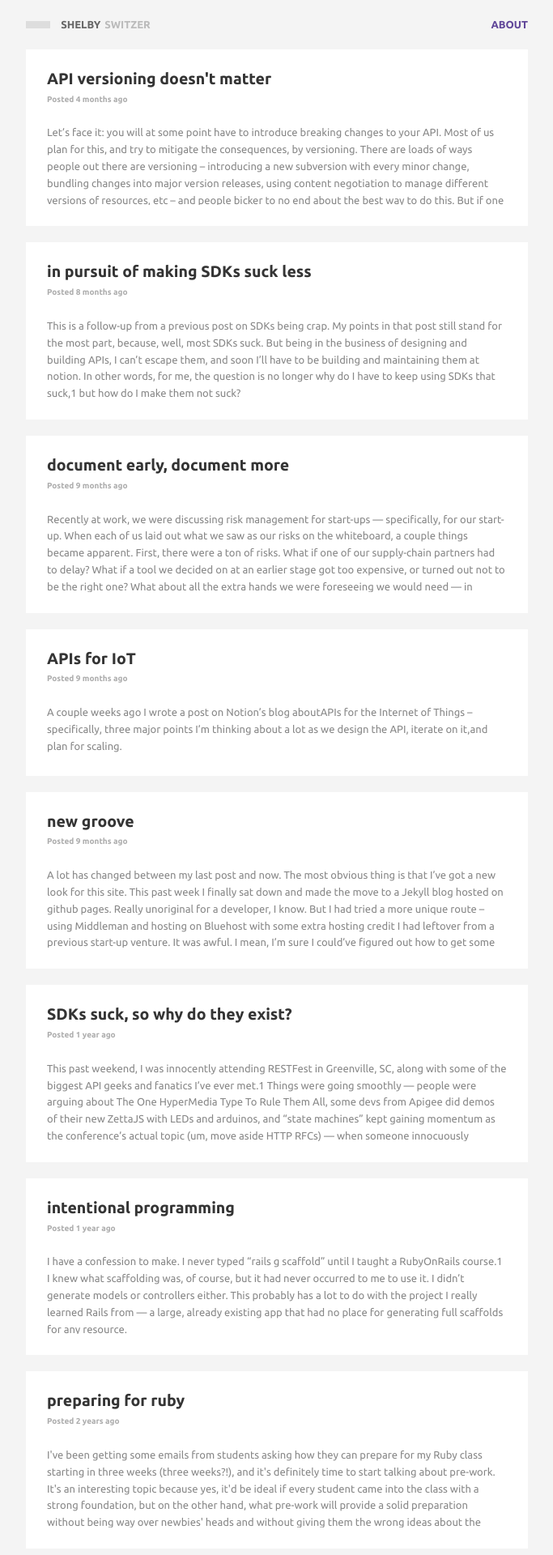
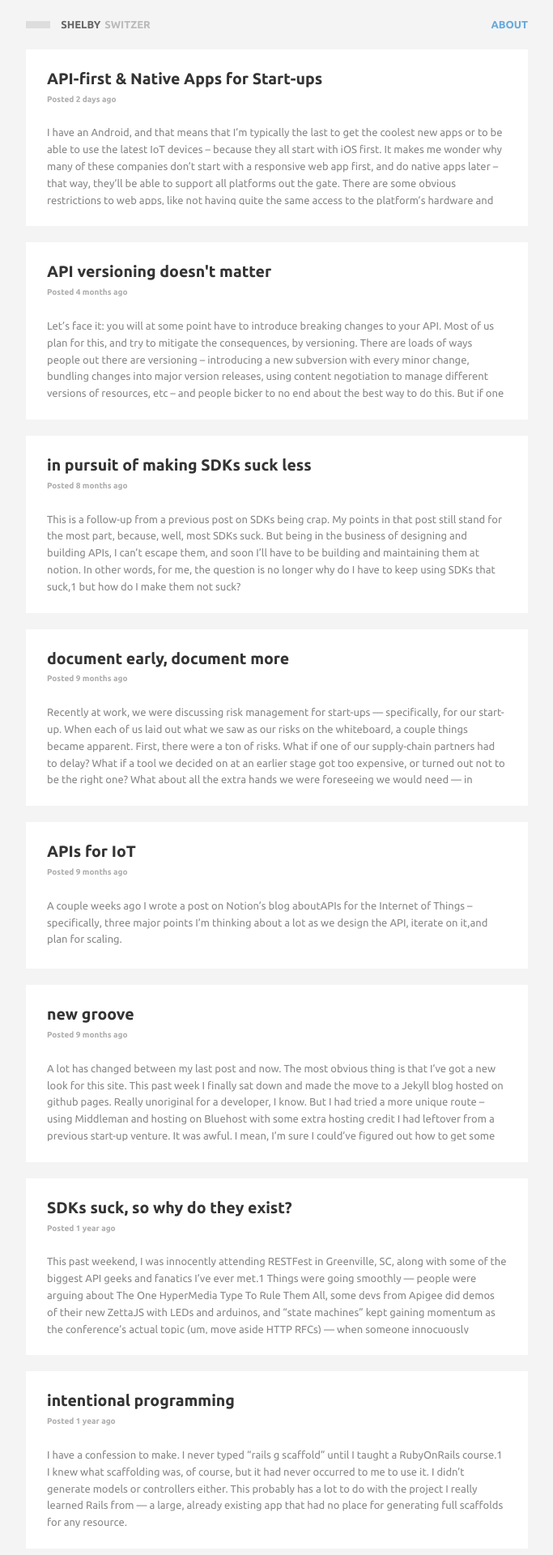
Before and after one commit to switzersc/switzersc.github.io, a Jekyll site: the page built from index.html, in a window 1280 px wide. Shown: the top 1920 px of the page at 81% size, without its empty margins (298-981 px from the left). Built offline with Jekyll 4.4.1, drawn with Linux system fonts in a browser that asks for light colours; Markdown is read by kramdown in place of the engine named in the settings; the list of posts is cut into pages by our own code; comment, search, counter and statistics services are not loaded.

Commit message:
add post

```diff
--- a/_assets/style.scss
+++ b/_assets/style.scss
@@ -136,7 +136,9 @@ article {
   position: relative;
   hr { border-color: #efefef; }
   p {
-    margin: 0.6em 0;
+    line-height: 1.8;
+    margin-bottom: 20px;
+    font-size: 16px;
   }
   header {
     margin-bottom: 30px;
--- /dev/null
+++ b/_posts/2015-11-05-api-first-and-native-apps.md
@@ -0,0 +1,34 @@
+---
+layout: post
+title: API-first & Native Apps for Start-ups
+date: 2015-11-05 20:00 MST
+---
+
+I have an Android, and that means that I'm typically the last to get the coolest new apps or to be able to use the latest IoT devices -- because they all start with iOS first. It makes me wonder why many of these companies don't start with a responsive web app first, and do native apps later -- that way, they'll be able to support all platforms out the gate. There are some obvious restrictions to web apps, like not having quite the same access to the platform's hardware and not being able to easily pass wifi credentials to an external device: for example, if you buy a bridge or hub for your smart home system and it needs to connect to the wifi, as far as I know, the best user experience requires a native app so that your phone's wifi settings can be passed seamlessly through the app to the device.<a href="#footnote1" name="footnote1anc"><sup>1</sup></a>
+
+But it also occurred to me that building native-first is by default explicitly and intentionally building API-first.<a href="#footnote2" name="footnote2anc"><sup>2</sup></a> Done right, API-first architecture yeilds so many benefits for a start-up. Firstly, it provides an immediately high level of flexibility: the number of platforms you can build for becomes infinite, since all you need is to develop another client that consumes your already-built API. If all your business logic is centralized on your API instead of implemented client-side, then it becomes even easier to build new clients, because you're not porting around your business logic to different code bases and desperately trying to keep things consistent.  Furthermore, if you're implementing a hypermedia API,<a href="#footnote3" name="footnote3anc"><sup>3</sup></a> building and maintaining new clients becomes even easier. In contrast, if you had originally created a monolothic web app, you will later need to do double the work to create an API and then native clients to consume that API.<a href="#footnote4" name="footnote4anc"><sup>4</sup></a>
+
+API-first design for start-ups also has major business implications. We're increasingly immersed in the (API economy)[http://www.forbes.com/sites/ciocentral/2012/08/29/welcome-to-the-api-economy/], and most start-ups without an API are missing the boat. By missing the boat, I mean they're missing huge opportunities to expand into new markets, develop B2B partnerships, and make their service even more relevant and connected.<a href="#footnote5" name="footnote5anc"><sup>5</sup></a> By starting out with an API, start-ups are one step closer to having an open API -- even if that means open to any third party dev or only open to enterprise partners.
+
+
+<div class="footnote-block"></div>
+<div id="footnote1">
+	<a href="#footnote1anc" name="footnote1sym">1</a> If I'm wrong on this and you can do this easily with a web app on mobile as well, please let me know!
+</div>
+<div id="footnote2">
+<a href="#footnote2anc" name="footnote2sym">2</a> Or if it's not, it should be.
+</div>
+
+<div id="footnote3">
+<a href="#footnote3anc" name="footnote3sym">3</a> http://apievangelist.com/2014/01/07/what-is-a-hypermedia-api/
+</div>
+
+<div id="footnote4">
+<a href="#footnote4anc" name="footnote4sym">4</a> Although yes, it's becoming increasingly common to build web apps that use APIs, e.g. a purely JavaScript front-end consuming a Rails API.
+</div>
+<div class="footnote-block"></div>
+
+<div id="footnote5">
+<a href="#footnote5anc" name="footnote5sym">5</a> http://www.3scale.net/api-economy/
+</div>
+<div class="footnote-block"></div>
--- a/assets/style.css
+++ b/assets/style.css
@@ -4,12 +4,10 @@ body {
   color: #343434;
   line-height: 1.6em;
   font-family: Ubuntu;
-  padding: 20px 10px;
-  word-wrap: break-word;
-}
+  padding: 20px 10px; }
 
 a {
-  color: #614799;
+  color: #6AD;
   font-weight: 700; }
 
 b, strong, h1, h2, h3, h4, h5 {
@@ -49,12 +47,12 @@ hr {
     margin-bottom: 5px;
     font-weight: bold; }
     .site-header .site-title:hover {
-      color: #8B54FF; }
+      color: #59b; }
       .site-header .site-title:hover .block {
-        background-color: #614799; }
+        background-color: #6AD; }
       .site-header .site-title:hover .lastname {
         opacity: .7;
-        color: #8B54FF; }
+        color: #59b; }
     .site-header .site-title .block {
       display: inline-block;
       width: 30px;
@@ -157,7 +155,9 @@ article {
   article hr {
     border-color: #efefef; }
   article p {
-    margin: 0.6em 0; }
+    line-height: 1.8;
+    margin-bottom: 20px;
+    font-size: 16px; }
   article header {
     margin-bottom: 30px; }
     article header .post-title {
@@ -202,12 +202,6 @@ article {
   margin: 40px auto 30px;
   text-align: left;
   color: #999;
-  display: inline-block;
-}
-.footnote-block {
-    display: inline-block;
-    width: 30px;
-    height: 1px;
-    margin: 10px 10px 10px 0;
-    background-color: #ddd;
-}
+  display: inline-block; }
+
+/*# sourceMappingURL=style.css.map */
```
